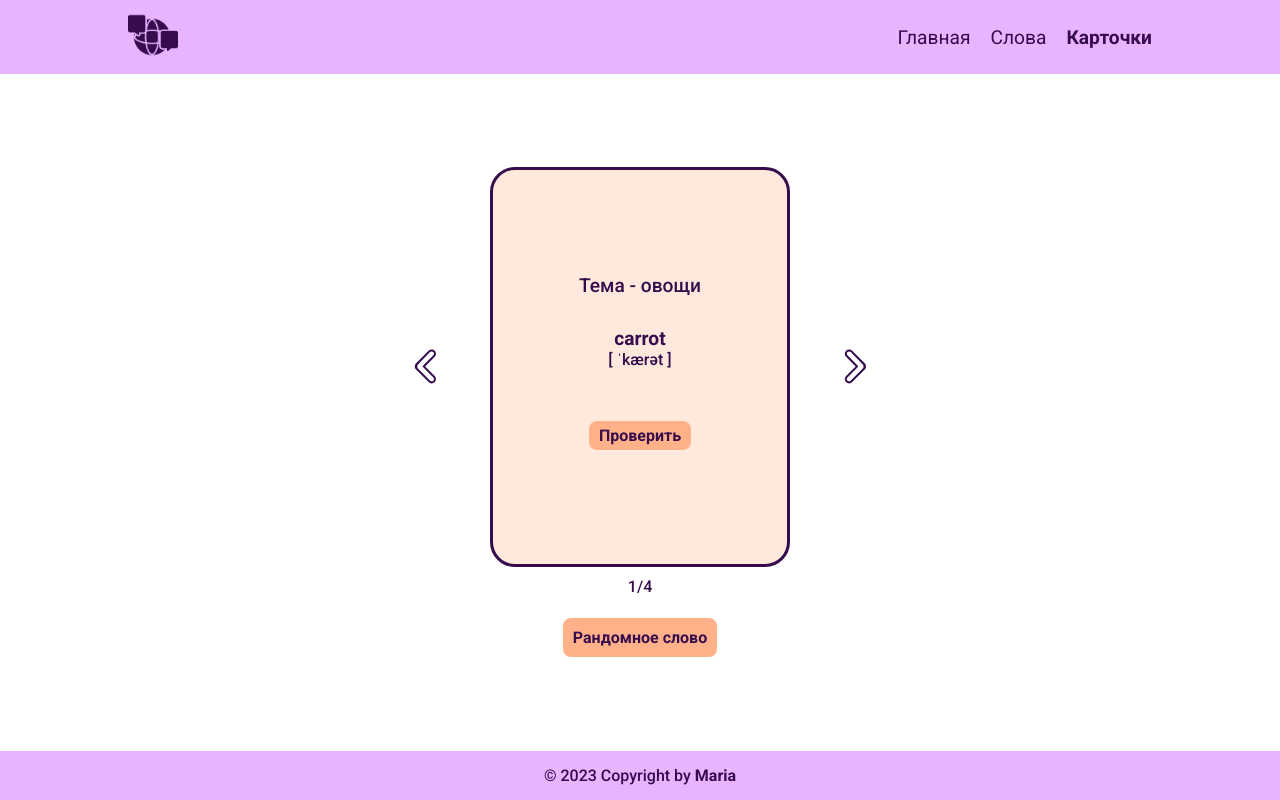
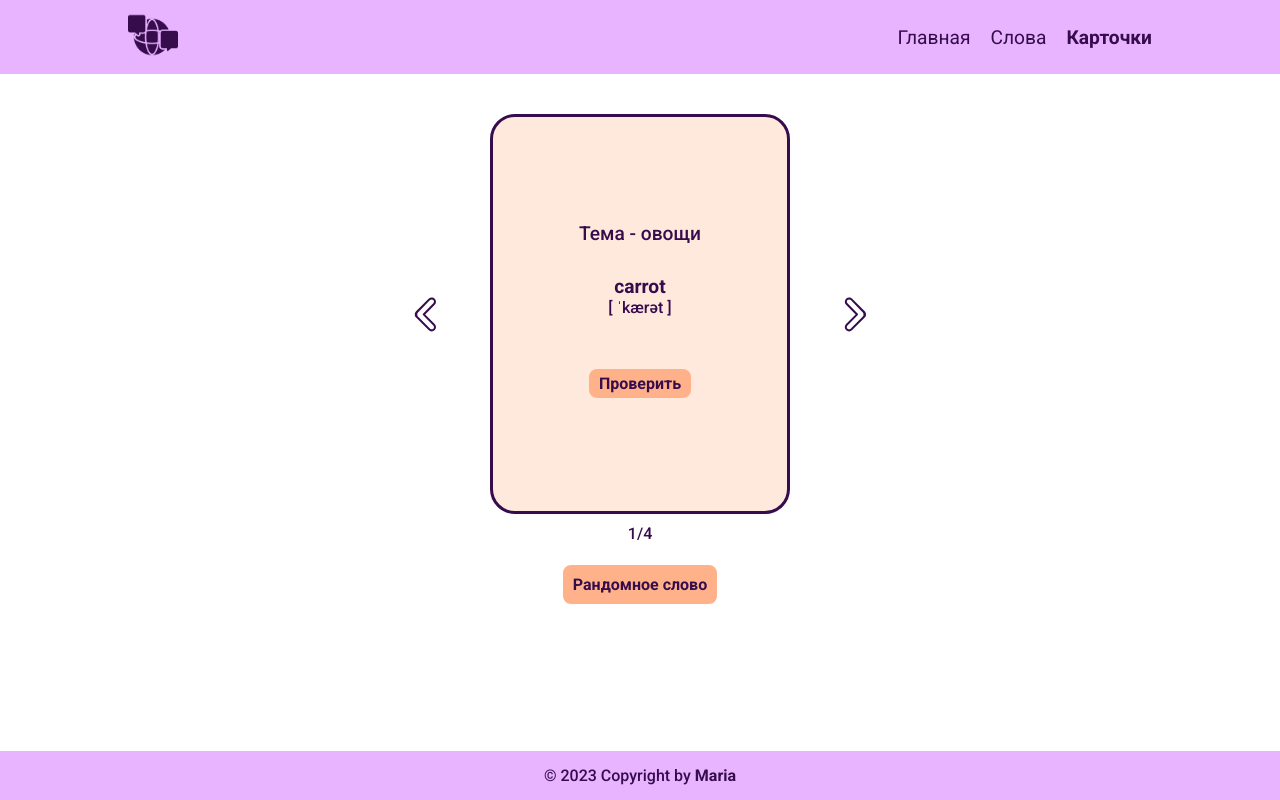
Before and after one commit to Maria2721/Foreign-words, a React (Create React App) app: page /cards in a window 1280 px wide. Built offline with nearby package versions, Linux system fonts and the light colour scheme.

Commit message:
add fixed header

```diff
--- a/src/App.js
+++ b/src/App.js
@@ -7,6 +7,7 @@ import Footer from "./components/Footer/Footer.jsx";
 import MainPage from "./pages/MainPage/MainPage.jsx";
 import WordsPage from "./pages/WordsPage/WordsPage.jsx";
 import CardsPage from "./pages/CardsPage/CardsPage.jsx";
+import NoMatchPage from "./pages/NoMatchPage/NoMatchPage.jsx";
 
 import Array from "./js/arraywords";
 
@@ -23,6 +24,7 @@ function App() {
           path="/cards"
           element={<CardsPage array={Array} index={Number(index)} />}
         />
+        <Route path="*" element={<NoMatchPage />} />
       </Routes>
       <Footer />
     </div>
--- a/src/components/Header/Header.scss
+++ b/src/components/Header/Header.scss
@@ -1,6 +1,9 @@
 @import "../../styles/vars";
 
 .header {
+    position: fixed;
+    top: 0px;
+
     display: flex;
     flex-direction: row;
     flex-wrap: nowrap;
--- a/src/pages/CardsPage/CardsPage.jsx
+++ b/src/pages/CardsPage/CardsPage.jsx
@@ -71,7 +71,7 @@ function CardsPage({
     }, [curIndex]);
 
     return (
-        <div className="cards container">
+        <div className="cards container content">
             <div className="cards__flip">
                 <button className="cards__flip_btn" onClick={handleBack}>
                     <Back className="cards__flip_icon" />
--- a/src/pages/CardsPage/CardsPage.scss
+++ b/src/pages/CardsPage/CardsPage.scss
@@ -4,8 +4,6 @@
     display: flex;
     flex-direction: column;
     align-items: center;
-    margin-top: 20px;
-    margin-bottom: 20px;
 }
 
 .cards__flip {
--- a/src/pages/MainPage/MainPage.jsx
+++ b/src/pages/MainPage/MainPage.jsx
@@ -15,7 +15,7 @@ function MainPage() {
     }, [path, navigate]);
 
     return (
-        <div className="main container">
+        <div className="main container content">
             <div className="main__description">
                 <h1 className="main__title">Foreign words</h1>
                 <div className="main__text">
--- a/src/pages/WordsPage/WordsPage.jsx
+++ b/src/pages/WordsPage/WordsPage.jsx
@@ -5,7 +5,7 @@ import Oneword from "../../components/Oneword/Oneword.jsx";
 
 function WordsPage({ array }) {
     return (
-        <div className="words container">
+        <div className="words container content">
             <div className="words__inner">
                 <div className="words__parameters">
                     <div>№</div>
--- a/src/pages/WordsPage/WordsPage.scss
+++ b/src/pages/WordsPage/WordsPage.scss
@@ -1,9 +1,4 @@
 @import "../../styles/vars";
-
-.words {
-    margin-top: 20px;
-    margin-bottom: 20px;
-}
 
 .words__inner {
     border: solid 3px $theme_dark;
--- a/src/styles/common.scss
+++ b/src/styles/common.scss
@@ -21,6 +21,12 @@ main {
     width: 100%;
     padding-left: 10vw;
     padding-right: 10vw;
+}
+
+.content {
+    margin-top: 74px;
+    padding-top: 40px;
+    padding-bottom: 40px;
 }
 
 a {
```
Also changed, not shown: src/pages/NoMatchPage/NoMatchPage.jsx (added), src/pages/NoMatchPage/NoMatchPage.scss (added).
